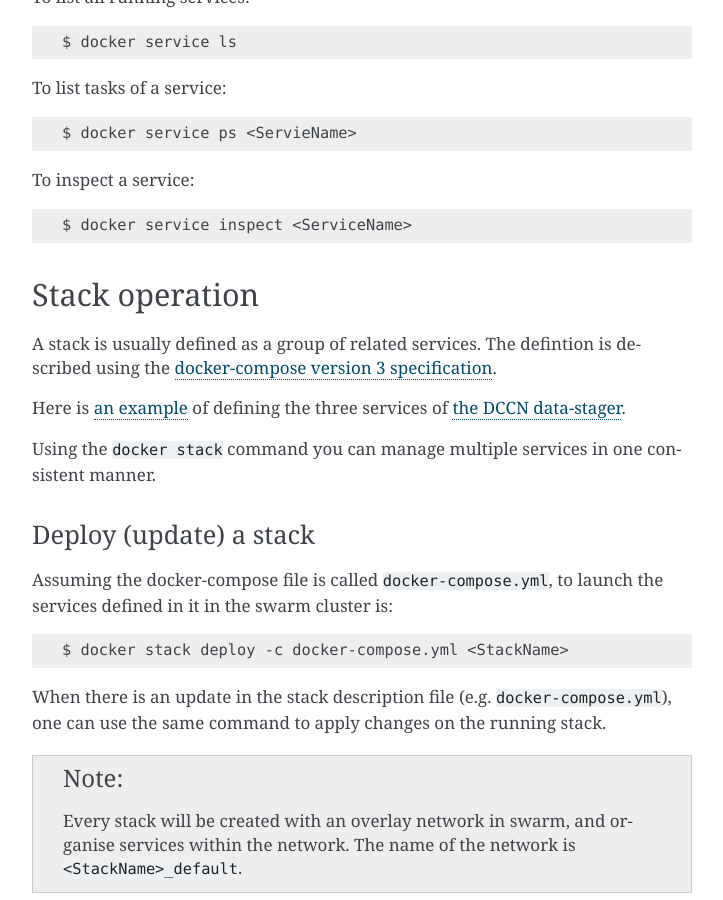
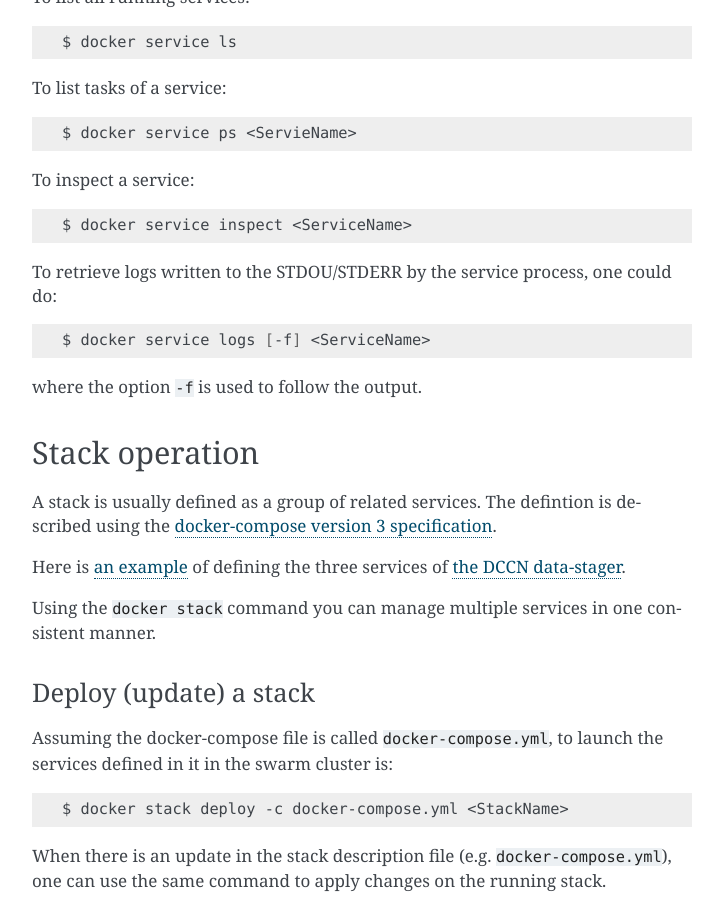
Before and after one commit to Donders-Institute/docker-swarm-setup, a Sphinx documentation site: the page built from doc/operation.rst, in a window 1280 px wide and 900 px high, scrolled down 6749 px. Shown: the whole window, without its empty margins (388-1111 px from the left). Built offline with Sphinx 7.4.7, drawn with Linux system fonts in a browser that asks for light colours.

Commit message:
Update operation.rst

```diff
--- a/doc/operation.rst
+++ b/doc/operation.rst
@@ -292,6 +292,14 @@ To inspect a service:
 
     $ docker service inspect <ServiceName>
 
+To retrieve logs written to the STDOU/STDERR by the service process, one could do:
+
+.. code-block:: bash
+
+    $ docker service logs [-f] <ServiceName>
+
+where the option ``-f`` is used to follow the output.
+
 Stack operation
 ===============
 
```
